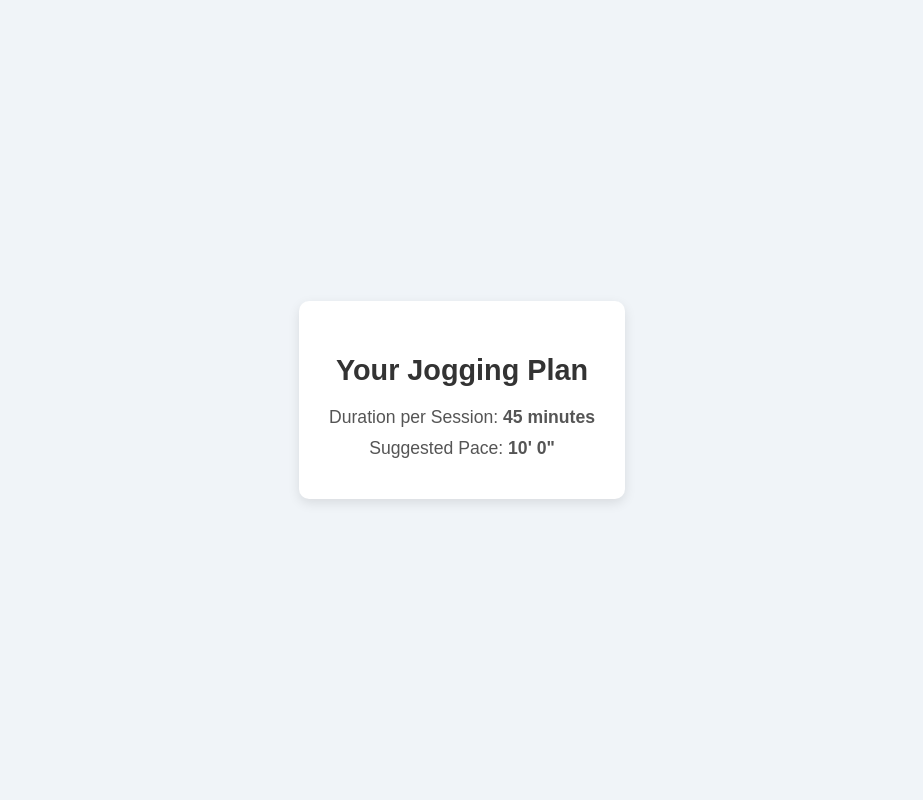
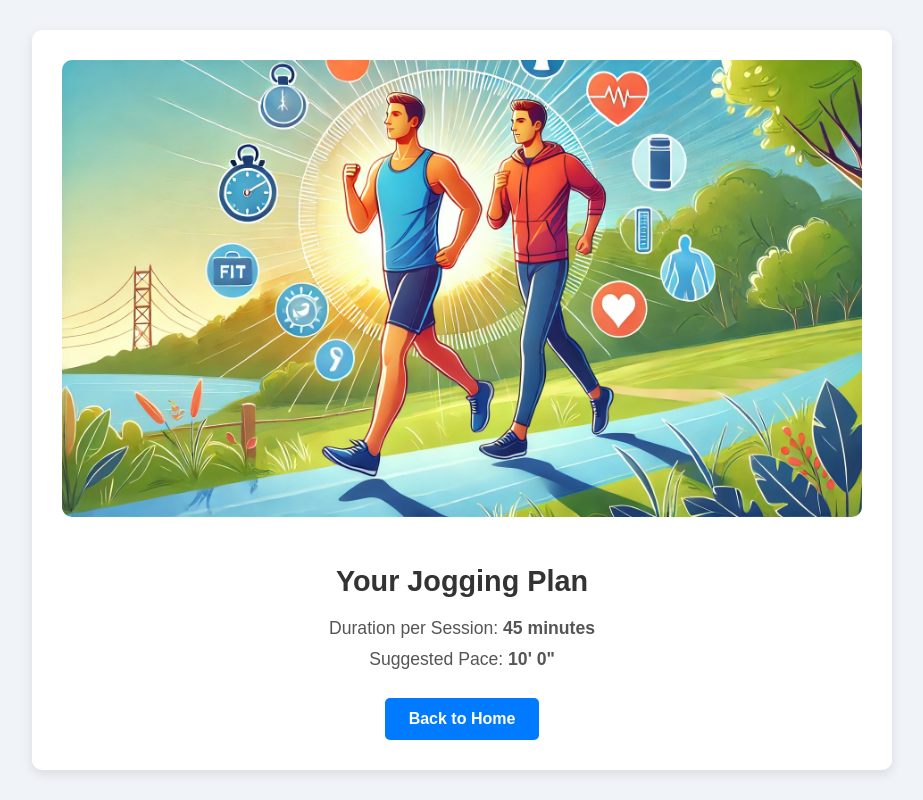
Before and after one commit to nogibjj/individual3, a Flask app: page /result in a window 1280 px wide. Shown: the whole page, without its empty margins (178-1101 px from the left). Run offline with Flask 3, Linux system fonts and the light colour scheme.

Commit message:
add pic and return btn on result page

```diff
--- a/app.py
+++ b/app.py
@@ -1,6 +1,7 @@
-from flask import Flask, render_template, request, redirect, url_for
+from flask import Flask, render_template, request, redirect, url_for, flash
 
 app = Flask(__name__)
+app.secret_key = 'your_secret_key'
 
 # Global variables
 result_duration = 45  # min
@@ -9,28 +10,39 @@ result_pace = [10, 0]  # min:sec
 # Home route
 @app.route('/')
 def home():
-    message = """Should there exists any problem, please contact the developer at: haobo.yuan@duke.edu
-                 """
+    message = """Should there exist any problem, please contact the developer at: haobo.yuan@duke.edu"""
     return render_template('home.html', message=message)
 
-# Input route
+# Input route with validation
 @app.route('/input', methods=['GET', 'POST'])
 def input_data():
     if request.method == 'POST':
-        # Retrieve and validate user inputs
-        data = {
-            "gender": request.form.get("gender"),
-            "age": int(request.form.get("age")),
-            "height_ft": int(request.form.get("height_ft")),
-            "height_in": int(request.form.get("height_in")),
-            "weight_lbs": float(request.form.get("weight_lbs")),
-            "target_weight_lbs": float(request.form.get("target_weight_lbs")),
-            "duration_days": int(request.form.get("duration_days")),
-            "weekly_frequency": int(request.form.get("weekly_frequency"))
-        }
-        # Logging the data
-        save_data(data)
-        return redirect(url_for('result'))
+        # Retrieve user inputs and perform validation
+        try:
+            data = {
+                "gender": request.form.get("gender"),
+                "age": int(request.form.get("age")),
+                "height_ft": int(request.form.get("height_ft")),
+                "height_in": int(request.form.get("height_in")),
+                "weight_lbs": float(request.form.get("weight_lbs")),
+                "target_weight_lbs": float(request.form.get("target_weight_lbs")),
+                "duration_days": int(request.form.get("duration_days")),
+                "weekly_frequency": int(request.form.get("weekly_frequency"))
+            }
+
+            # Validate inputs
+            error_message = validate_data(data)
+            if error_message:
+                return render_template('input.html', error_message=error_message)
+
+            # Logging the data
+            save_data(data)
+            return redirect(url_for('result'))
+
+        except ValueError:
+            # Handle any conversion errors
+            return render_template('input.html', error_message="Please enter valid numeric values.")
+
     return render_template('input.html')
 
 # Result route
@@ -39,7 +51,7 @@ def result():
     # Placeholder for results (replace with actual calculations later)
     result_data = {
         "duration": result_duration,   # Jogging duration per session in minutes
-        "pace": f"{result_pace[0]}\' {result_pace[1]}\" "           # Suggested pace per mile (minutes:seconds)
+        "pace": f"{result_pace[0]}\' {result_pace[1]}\" "  # Suggested pace per mile (minutes:seconds)
     }
     # Logging the result
     save_data(result_data)
@@ -51,5 +63,25 @@ def save_data(data):
     with open('user_data.txt', 'a') as f:
         f.write(str(data) + '\n')
 
+# Data validation function
+def validate_data(data):
+    if data["age"] <= 0 or data["age"] > 100:
+        return "Age must be between 10 and 100."
+    if data["height_ft"] <= 0 or data["height_ft"] > 8:
+        return "Height in feet must be between 1 and 8."
+    if data["height_in"] < 0 or data["height_in"] >= 12:
+        return "Height in inches must be between 0 and 11."
+    if data["weight_lbs"] <= 0 or data["weight_lbs"] > 500:
+        return "Current weight must be between 50 and 500 lbs."
+    if data["target_weight_lbs"] <= 0 or data["target_weight_lbs"] > 500:
+        return "Target weight must be between 50 and 500 lbs."
+    if data["duration_days"] <= 0 or data["duration_days"] > 365:
+        return "Duration must be between 7 and 365 days."
+    if data["weekly_frequency"] <= 0 or data["weekly_frequency"] > 7:
+        return "Workout frequency must be between 1 and 7 days per week."
+    if data["weight_lbs"] <= data["target_weight_lbs"]:
+        return "Target weight must be less than current weight for weight loss."
+    return None
+
 if __name__ == '__main__':
     app.run(debug=True)
--- a/templates/result.html
+++ b/templates/result.html
@@ -16,7 +16,7 @@
         }
         .container {
             text-align: center;
-            max-width: 500px;
+            max-width: 800px;
             background: white;
             padding: 30px;
             border-radius: 10px;
@@ -32,13 +32,34 @@
             color: #555;
             margin: 10px 0;
         }
+        img {
+            width: 100%;
+            border-radius: 10px;
+            margin-bottom: 20px;
+        }
+        a {
+            display: inline-block;
+            padding: 12px 24px;
+            background-color: #007bff;
+            color: white;
+            text-decoration: none;
+            border-radius: 5px;
+            font-weight: bold;
+            transition: background-color 0.3s;
+        }
+        a:hover {
+            background-color: #0056b3;
+        }
     </style>
 </head>
 <body>
     <div class="container">
+        <img src="{{ url_for('static', filename='HomePic.webp') }}" alt="Jogging Weight Loss Coach">
         <h2>Your Jogging Plan</h2>
         <p>Duration per Session: <strong>{{ result.duration }} minutes</strong></p>
         <p>Suggested Pace: <strong>{{ result.pace }}</strong></p>
+        <br>
+        <a href="{{ url_for('home') }}">Back to Home</a>
     </div>
 </body>
 </html>
```
Also changed, not shown: user_data.txt (+13 -0 lines), static/InputPic.webp (added), 1 other file.
